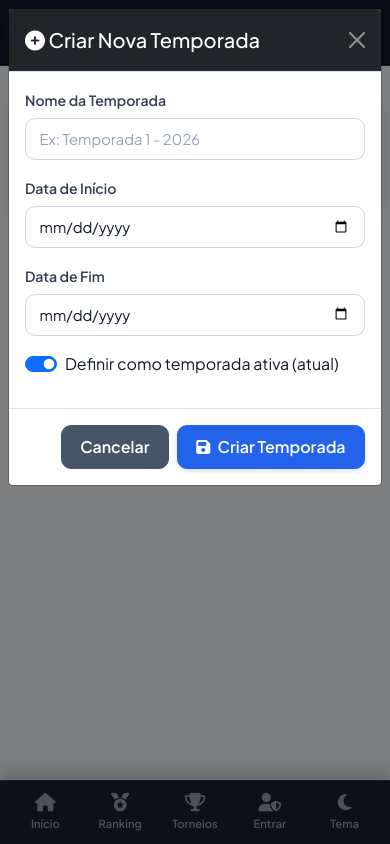
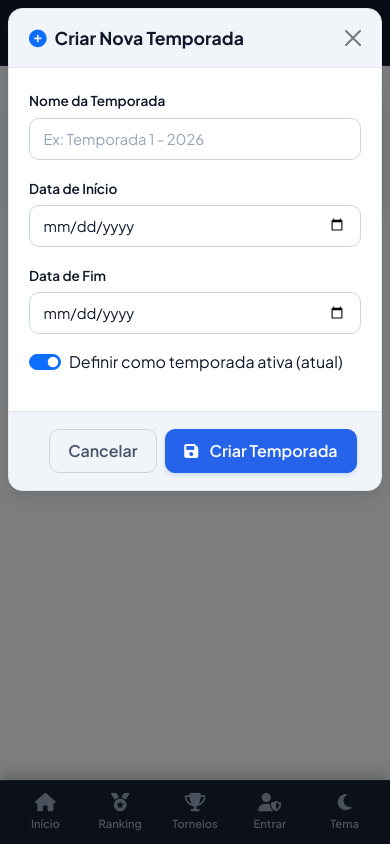
Before and after one commit to Luan-Diniz02/YGO-Tournament-Manager, a Flask app: template web/templates/gerenciar_temporadas.html in a window 390 px wide, after a click on "Nova Temporada". Run offline with Flask 3, Linux system fonts and the light colour scheme; the template is opened without the code that fills it, so the values that code supplies are empty; parts of the project's set-up code (start-up, migrations or seed data) failed here and were passed over; some libraries are stand-ins or nearby versions.

Commit message:
feat(ui): harmonizar modais, barra de conversao em top e posicao na temporada
- Uniformiza paleta e contraste dos modais de temporadas e torneios nos modos claro e escuro
- Adiciona barra visual de progresso para Taxa de Conversao Top -> Titulo no ranking desktop
- Remove sufixo irrelevante 'R' em rodadas nos cards mobile de historico do duelista
- Exibe posicao atual no ranking e temporada ativa no Card Oficial do Duelista (share card)

```diff
--- a/web/static/css/style.css
+++ b/web/static/css/style.css
@@ -978,6 +1055,90 @@ body {
     transition: width 0.4s ease;
 }
 
+/* Mini Barra Visual de Conversão Top -> Título */
+.conversion-indicator {
+    display: inline-flex;
+    align-items: center;
+    gap: 0.45rem;
+    min-width: 80px;
+}
+
+.conversion-track {
+    flex: 1;
+    height: 6px;
+    background-color: #e2e8f0;
+    border-radius: 999px;
+    overflow: hidden;
+}
+
+.conversion-fill {
+    height: 100%;
+    background: linear-gradient(90deg, #f59e0b, #d97706);
+    border-radius: 999px;
+    transition: width 0.4s ease;
+}
+
+/* --------------------------------------------------------------------------
+   Modals Theming (Light Mode / Base)
+   -------------------------------------------------------------------------- */
+.modal-content {
+    background-color: var(--ygo-surface);
+    color: var(--ygo-text-main);
+    border: 1px solid var(--ygo-border);
+    border-radius: var(--bs-border-radius-lg);
+    box-shadow: var(--ygo-shadow-lg);
+    overflow: hidden;
+}
+
+.modal-header {
+    background-color: var(--ygo-surface-muted);
+    border-bottom: 1px solid var(--ygo-border);
+    padding: 1rem 1.25rem;
+}
+
+.modal-header .modal-title {
+    font-weight: 700;
+    font-size: 1.1rem;
+    color: var(--ygo-text-main);
+}
+
+.modal-header.bg-primary,
+.modal-header.bg-dark {
+    background-color: var(--ygo-surface-muted) !important;
+    color: var(--ygo-text-main) !important;
+    border-bottom: 1px solid var(--ygo-border) !important;
+}
+
+.modal-header.bg-primary .modal-title,
+.modal-header.bg-dark .modal-title {
+    color: var(--ygo-text-main) !important;
+}
+
+.modal-header.bg-primary .btn-close-white,
+.modal-header.bg-dark .btn-close-white {
+    filter: none !important;
+    opacity: 0.6;
+}
+
+.modal-body {
+    background-color: var(--ygo-surface);
+    color: var(--ygo-text-main);
+    padding: 1.25rem;
+}
+
+.modal-body .form-label {
+    font-weight: 600;
+    font-size: 0.85rem;
+    color: var(--ygo-text-main);
+    margin-bottom: 0.4rem;
+}
+
+.modal-footer {
+    background-color: var(--ygo-surface-muted);
+    border-top: 1px solid var(--ygo-border);
+    padding: 0.85rem 1.25rem;
+}
+
 /* --------------------------------------------------------------------------
    Cards Mobile (Lista de Duelistas e Torneios no Mobile)
    -------------------------------------------------------------------------- */
--- a/web/templates/gerenciar_temporadas.html
+++ b/web/templates/gerenciar_temporadas.html
@@ -151,9 +151,9 @@
 <div class="modal fade" id="novaTemporadaModal" tabindex="-1">
     <div class="modal-dialog">
         <div class="modal-content">
-            <div class="modal-header bg-dark text-white">
-                <h5 class="modal-title"><i class="fas fa-plus-circle"></i> Criar Nova Temporada</h5>
-                <button type="button" class="btn-close btn-close-white" data-bs-dismiss="modal" aria-label="Close"></button>
+            <div class="modal-header">
+                <h5 class="modal-title"><i class="fas fa-plus-circle text-primary me-2"></i>Criar Nova Temporada</h5>
+                <button type="button" class="btn-close" data-bs-dismiss="modal" aria-label="Fechar"></button>
             </div>
             <form action="{{ url_for('admin.cadastrar_temporada') }}" method="POST">
                 <input type="hidden" name="_csrf_token" value="{{ csrf_token() }}">
@@ -178,8 +178,8 @@
                     </div>
                 </div>
                 <div class="modal-footer">
-                    <button type="button" class="btn btn-secondary" data-bs-dismiss="modal">Cancelar</button>
-                    <button type="submit" class="btn btn-primary"><i class="fas fa-save"></i> Criar Temporada</button>
+                    <button type="button" class="btn btn-outline-secondary" data-bs-dismiss="modal">Cancelar</button>
+                    <button type="submit" class="btn btn-primary"><i class="fas fa-save me-1"></i> Criar Temporada</button>
                 </div>
             </form>
         </div>
@@ -190,9 +190,9 @@
 <div class="modal fade" id="editarTemporadaModal" tabindex="-1">
     <div class="modal-dialog">
         <div class="modal-content">
-            <div class="modal-header bg-primary text-white">
-                <h5 class="modal-title"><i class="fas fa-edit"></i> Editar Temporada</h5>
-                <button type="button" class="btn-close btn-close-white" data-bs-dismiss="modal" aria-label="Close"></button>
+            <div class="modal-header">
+                <h5 class="modal-title"><i class="fas fa-edit text-primary me-2"></i>Editar Temporada</h5>
+                <button type="button" class="btn-close" data-bs-dismiss="modal" aria-label="Fechar"></button>
             </div>
             <form id="formEditarTemporada" action="" method="POST">
                 <input type="hidden" name="_csrf_token" value="{{ csrf_token() }}">
@@ -217,8 +217,8 @@
                     </div>
                 </div>
                 <div class="modal-footer">
-                    <button type="button" class="btn btn-secondary" data-bs-dismiss="modal">Cancelar</button>
-                    <button type="submit" class="btn btn-primary"><i class="fas fa-save"></i> Salvar Alterações</button>
+                    <button type="button" class="btn btn-outline-secondary" data-bs-dismiss="modal">Cancelar</button>
+                    <button type="submit" class="btn btn-primary"><i class="fas fa-save me-1"></i> Salvar Alterações</button>
                 </div>
             </form>
         </div>
```
Also changed, not shown: other parts of web/static/css/style.css (+77 -0 lines), web/templates/dashboard_duelista.html (+26 -8 lines), web/templates/dashboard_estatisticas.html (+10 -3 lines), web/templates/visualizar_torneios.html (+5 -5 lines).
